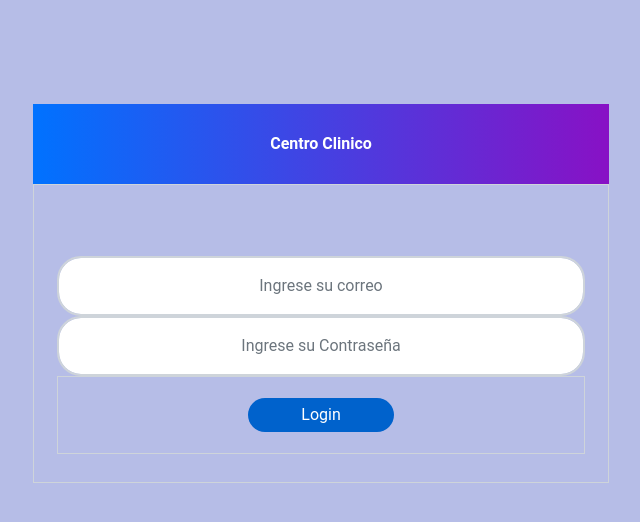
After one commit to ja480/CentroClinico, a Django app: page /accounts/login/ in a window 1280 px wide. The commit adds this page. Shown: the top 522 px of the page, without its empty margins (319-959 px from the left). Run offline with Django 4.2, Linux system fonts and the light colour scheme; some libraries are stand-ins or nearby versions.

Commit message:
Work Login-Hold

```diff
--- a/CentroClinico/Templates/crearcuenta.html
+++ b/CentroClinico/Templates/crearcuenta.html
@@ -121,7 +121,7 @@
 
 {% if error == "no" %}
 <script type="text/javascript">
-    alert('Paciente creado correctamente.')
+    alert('El email ingresado ya existe')
     window.location = ('#')
 </script>
 {% endif%}
@@ -129,7 +129,7 @@
 {% if error == "yes" %}
 <script type="text/javascript">
     /*alert('{{e}}')*/
-    alert('El email ingresado ya existe')
+    alert('El email ingresado se guardo correctamente')
 </script>
 {% endif %}
 
--- /dev/null
+++ b/CentroClinico/Templates/registration/login.html
@@ -0,0 +1,127 @@
+{% load static %}
+<!DOCTYPE html>
+
+<head>
+    <meta charset="utf-8" />
+    <meta name="viewport" content="width=device-width, initial-scale=1, shrink-to-fit=no" />
+    <meta name="description" content="" />
+    <meta name="author" content="" />
+    <title>{% block title %} Iniciar sesion {% endblock %}</title>
+    <!-- Favicon-->
+    <link rel="icon" type="image/x-icon" href="{% static 'assets/favicon.ico' %}" />
+    <!-- Font Awesome icons (free version)-->
+    <script src="https://use.fontawesome.com/releases/v6.1.0/js/all.js" crossorigin="anonymous"></script>
+    <!-- Google fonts-->
+    <link href="https://fonts.googleapis.com/css?family=Montserrat:400,700" rel="stylesheet" type="text/css" />
+    <link href="https://fonts.googleapis.com/css?family=Lato:400,700,400italic,700italic" rel="stylesheet"
+        type="text/css" />
+    <!-- Core theme CSS (includes Bootstrap)-->
+    <link href="{% static 'css/styles.css' %}" rel="stylesheet" />
+</head>
+{% block sections %}
+<!-- //Este es el cuerpo -->
+<html lang="en" dir="ltr">
+
+<head>
+    <meta charset="utf-8">
+    <meta name="viewport" content="width=device-width, initial-scale=1, shrink-to-fit=no">
+    <title>Admin Login </title>
+
+    <style type="text/css">
+        body {
+            color: #aa082e;
+            background-color: #b6bde7;
+            font-family: 'Roboto', sans-serif;
+        }
+
+        a:link {
+            text-decoration: none;
+        }
+
+        .note {
+            text-align: center;
+            height: 80px;
+            background: -webkit-linear-gradient(left, #0072ff, #8811c5);
+            color: #fff;
+            font-weight: bold;
+            line-height: 80px;
+        }
+
+        .form-content {
+            padding: 4%;
+            border: 1px solid #ced4da;
+            margin-bottom: 1%;
+            text-align: center;
+        }
+
+        .form-control {
+            border-radius: 1.5rem;
+            text-align: center;
+        }
+
+        .btnSubmit {
+            border: none;
+            border-radius: 1.5rem;
+            padding: 1%;
+            width: 30%;
+            cursor: pointer;
+            background: #0062cc;
+            color: #fff;
+        }
+    </style>
+</head>
+
+<body>
+
+    {% if error == "no" %}
+    <script>
+        alert('Logged In Successfully');
+        window.location = ('{% url 'index' %}');
+    </script>
+    {% endif %}
+
+    {% if error == "yes" %}
+    <script>
+        alert('Something went wrong, Try Again');
+    </script>
+    {% endif %}
+
+    <br><br><br><br>
+    <form method="post">
+        {% csrf_token %}
+        <div class="container register-form mt-2" style="width : 600px;">
+            <div class="form">
+                <div class="note">
+                    <p>Centro Clinico</p>
+                </div>
+
+                <div class="form-content">
+                    <div class="row mt-5">
+
+                        <div class="col-md-12">
+                            <div class="form-group">
+                                <input class="form-control py-3" type="text" name="email" required=""
+                                    placeholder="Ingrese su correo">
+                            </div>
+                        </div>
+
+                        <div class="col-md-12">
+                            <div class="form-group">
+
+                                <input class="form-control py-3" type="password" name="password" required=""
+                                    placeholder="Ingrese su Contraseña">
+
+                            </div>
+                        </div>
+                    </div>
+                    <div class="form-content">
+                        <button type="submit" class="btnSubmit">Login</button>
+                    </div>
+                </div>
+            </div>
+        </div>
+    </form>
+
+    {% endblock %}
+
+</html>
--- a/CentroClinico/settings.py
+++ b/CentroClinico/settings.py
@@ -12,6 +12,7 @@ https://docs.djangoproject.com/en/4.1/ref/settings/
 
 import os
 from pathlib import Path
+
 
 # Build paths inside the project like this: BASE_DIR / 'subdir'.
 BASE_DIR = Path(__file__).resolve().parent.parent
@@ -28,6 +29,8 @@ DEBUG = True
 
 ALLOWED_HOSTS = []
 
+LOGIN_REDIRECT_URL = '/'
+LOGOUT_REDIRECT_URL = '/'
 
 # Application definition
 
@@ -83,7 +86,7 @@ DATABASES = {
         'USER': 'root',
         'PASSWORD': '',
         'HOST':'localhost',
-        'PORT': '3306',
+        'PORT': '3307',
     }
 }
 
@@ -126,6 +129,7 @@ STATIC_URL = 'static/'
 
 STATICFILES_DIRS = (os.path.join(BASE_DIR, 'CentroClinico/static'),)
 
+
 # Default primary key field type
 # https://docs.djangoproject.com/en/4.1/ref/settings/#default-auto-field
 
--- a/CentroClinico/urls.py
+++ b/CentroClinico/urls.py
@@ -14,8 +14,11 @@ Including another URLconf
     2. Add a URL to urlpatterns:  path('blog/', include('blog.urls'))
 """
 from django.contrib import admin
-from django.urls import path
-from CentroClinico.views import index, regcita, sobrenosotros, servicios, CrearCuenta, iniciarsesion
+from django.urls import path, include
+from django.conf import settings
+from django.conf.urls.static import static
+
+from CentroClinico.views import index, regcita, sobrenosotros, servicios, crearcuenta
 
 
 
@@ -25,7 +28,7 @@ urlpatterns = [
     path('registro/', regcita),
     path('servicios/', servicios),
     path('sobrenosotros/', sobrenosotros),
-    path('crearcuenta/', CrearCuenta),
-    path('iniciarsesion/', iniciarsesion),
+    path('crearcuenta/', crearcuenta),
+    path('accounts/', include('django.contrib.auth.urls')),
 
 ]
```
Also changed, not shown: CentroClinico/Templates/Index.html (+14 -12 lines), CentroClinico/Templates/IniciarSesion.html (deleted, +0 -49 lines), CentroClinico/views.py (+64 -12 lines).
